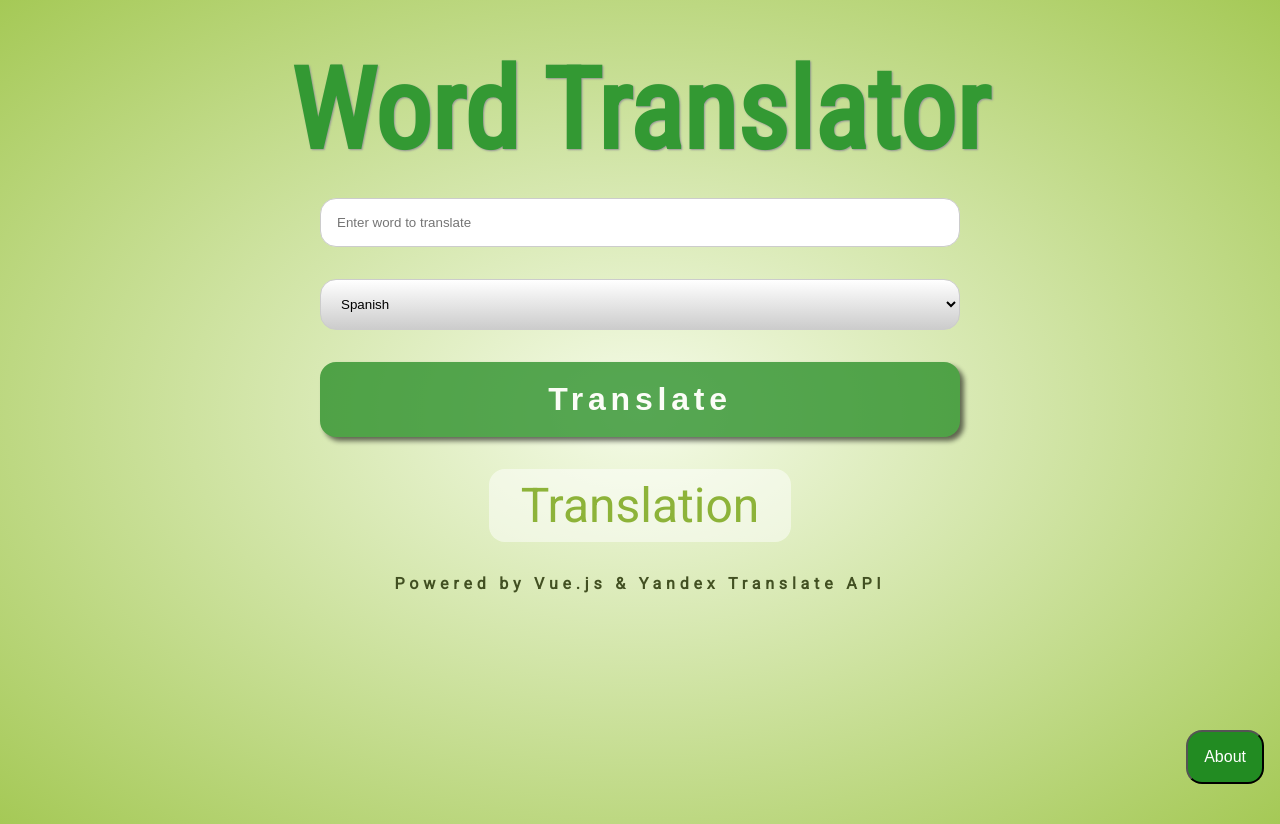
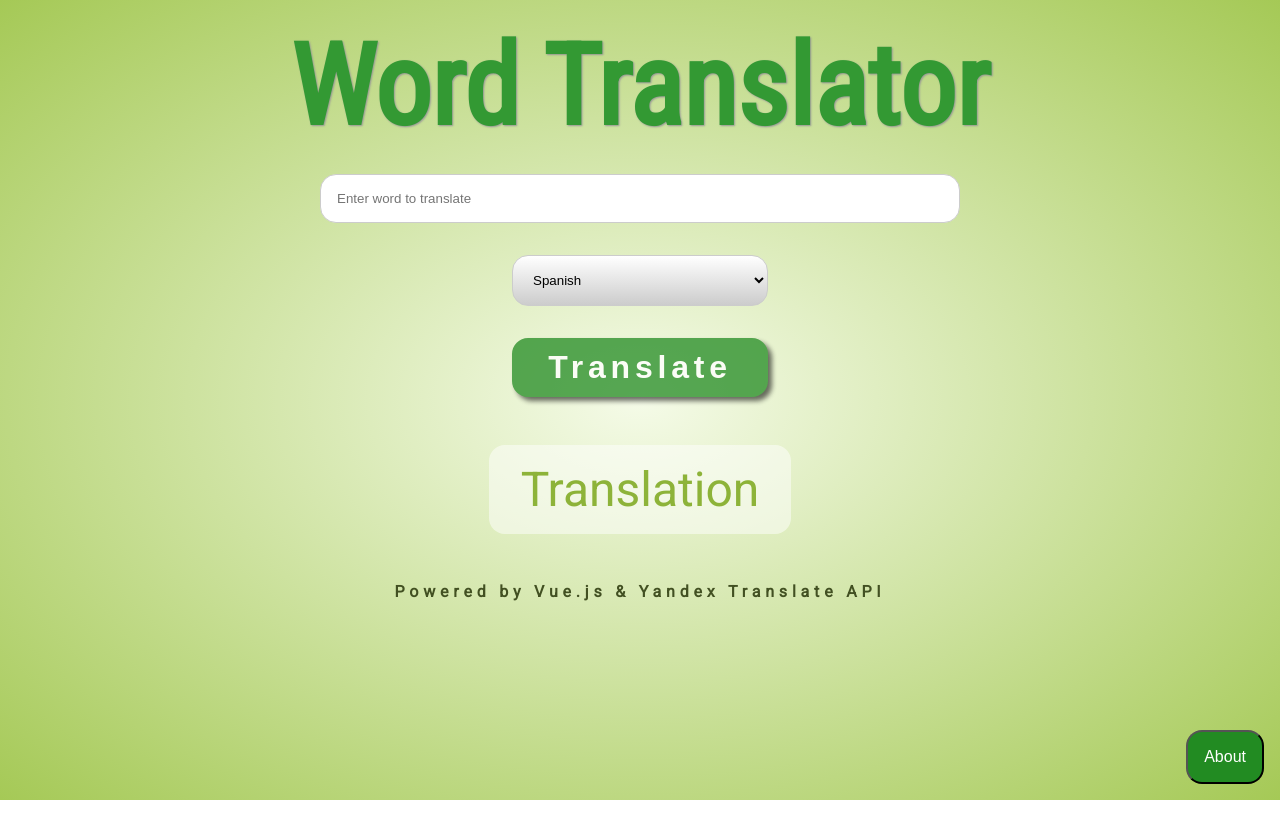
Before and after one commit to jbratcher/word_translator, a Vue app: page / in a window 1280 px wide. After the commit the page ends 800 px from the top, so only its background shows below. Built offline with nearby package versions, Linux system fonts and the light colour scheme; what vue-resource would draw is missing.

Commit message:
css refactor

```diff
--- a/index.html
+++ b/index.html
@@ -7,37 +7,7 @@
     <link rel="stylesheet" href="src/css/styles.css">
   </head>
   <body>
-    <div id="about" class="hide">
-      <h2>About Word Translator</h2>
-      <p>Word Translator is a Vue SPA built using the Yandex Translate API.  It was born out of a tutorial created by Brad Traversy and continues to live on as a project to sharpen my skills wth a variety of tech including Node.js, Express.js, jQuery, CSS, and HTML.</p>
-      <a href="https://github.com/jbratcher/word_translator">Github project page</a>
-    </div>
     <div id="app"></div>
-    <button id="about-btn">About</button>
     <!-- built files will be auto injected -->
-    <script
-    src="https://code.jquery.com/jquery-3.2.1.slim.min.js"
-    integrity="sha256-k2WSCIexGzOj3Euiig+TlR8gA0EmPjuc79OEeY5L45g="
-    crossorigin="anonymous">
-    </script>
-    <script>
-
-      $(document).ready(function(){
-        $("#about-btn").click(function(){
-            $("#about").toggleClass("hide");
-            $("input").toggleClass("hide");
-        });
-      });
-
-      $(document).ready(function() {
-        $("#about-btn").click(function(){
-          var btnTxt = $(this);
-          btnTxt.text() == "Home"
-              ? btnTxt.text("About")
-              : btnTxt.text("Home");
-        });
-      });
-
-    </script>
   </body>
 </html>
--- a/src/App.vue
+++ b/src/App.vue
@@ -1,26 +1,33 @@
 <template>
   <div id="app" class="container">
+    <About></About>
     <h1>Word Translator</h1>
     <TranslateForm  v-on:formSubmit="translateText"></TranslateForm>
     <TranslateOutput v-text="translatedText"></TranslateOutput>
     <h5>Powered by Vue.js & Yandex Translate API</h5>
+    <AboutButton></AboutButton>
   </div>
 </template>
 
 <script>
 
+import About from "./components/About"
 import TranslateForm from "./components/TranslateForm"
 import TranslateOutput from "./components/TranslateOutput"
+import AboutButton from "./components/AboutButton"
 
 export default {
   name: "app",
   components: {
-    TranslateForm, TranslateOutput
+    About, TranslateForm, TranslateOutput, AboutButton
   },
-  data: function() {
+  data: {
+    function() {
       return {
         translatedText: ""
       };
+    },
+    seen: false
   },
   created() {
     this.translatedText = "Translation";
@@ -33,7 +40,7 @@ export default {
     });
     }
   }
-}
+};
 
 </script>
 
--- /dev/null
+++ b/src/components/About.vue
@@ -0,0 +1,21 @@
+<template>
+    <div id="about" v-show="show">
+      <h2>About Word Translator</h2>
+      <p>Word Translator is a Vue SPA built using the Yandex Translate API.  It was born out of a tutorial created by Brad Traversy and continues to live on as a project to sharpen my skills wth a variety of tech including Node.js, Express.js, jQuery, CSS, and HTML.</p>
+      <a href="https://github.com/jbratcher/word_translator">Github project page</a>
+    </div>
+</template>
+
+<script>
+
+import AboutButton from "./AboutButton";
+
+export default {
+  components: AboutButton,
+  name: 'about',
+  show: true
+};
+
+</script>
+
+<style src="../css/styles.css"  type="text/css"></style>
--- /dev/null
+++ b/src/components/AboutButton.vue
@@ -0,0 +1,15 @@
+<template>
+    <button id="about-btn" @click="show = !show" >About</button>
+</template>
+
+<script>
+
+
+export default {
+   name: 'aboutButton',
+   show: true
+};
+
+</script>
+
+<style src="../css/styles.css"  type="text/css"></style>
--- a/src/css/styles.css
+++ b/src/css/styles.css
@@ -14,7 +14,7 @@ body {
 }
 
 .container {
-    margin: 3vh 0 0 0;
+    margin: 0;
     padding: 0;
     display: flex;
     flex-direction: column;
@@ -133,6 +133,7 @@ form select:focus {
     background: radial-gradient(#F5FBE8 0%, rgba(165,201,86,1)  100%);
     color: #393;
     text-align: center;
+    z-index: 99;
 }
 
 #about h2 {
@@ -155,26 +156,114 @@ form select:focus {
 
 /* Media Queries */
 
-@media (min-width: 30rem) {
+@media (min-width: 10rem) {
 
-    form input, form select {
+    form input {
         width: 70vw;
+    }
+
+    form select {
+        width: 50vw;
+        align-self: center;
     }
 
     h1 {
         font-size: 4rem;
     }
 
+    .btn {
+        font-size: 1rem;
+        width: 70vw;
+        align-self: center;
+    }
+
+    .output {
+        font-size: 1rem;
+        margin: 1rem 2rem;
+    }
+
+}
+
+@media (min-width: 30rem) {
+
+    form input {
+        width: 50vw;
+    }
+
+    form select {
+        width: 40vw;
+        align-self: center;
+    }
+
+    h1 {
+        font-size: 4rem;
+    }
+
+    .btn {
+        font-size: 1rem;
+        width: 40vw;
+        align-self: center;
+    }
+
+    .output {
+        font-size: 2rem;
+        padding: 1rem 2rem;
+        margin: 1rem 2rem;
+    }
+
 }
 
 @media (min-width: 50rem) {
 
-    form input, form select {
+    form input {
         width: 50vw;
+    }
+
+    form select {
+        width: 30vw;
+        align-self: center;
     }
 
     h1 {
         font-size: 7rem;
     }
 
+    .btn {
+        width: 30vw;
+        padding: 0.5rem;
+        align-self: center;
+    }
+
+    .output {
+        font-size: 2rem;
+        margin: 1rem 2rem;
+    }
+
 }
+
+@media (min-width: 70rem) {
+
+    form input, form select {
+        width: 50vw;
+    }
+
+    form select {
+        width: 20vw;
+        align-self: center;
+    }
+
+    h1 {
+        font-size: 7rem;
+    }
+
+    .output {
+        font-size: 3rem;
+    }
+
+    .btn {
+        font-size: 2rem;
+        width: 20vw;
+        align-self: center;
+    }
+
+}
```
Lines whose indentation alone changed are shown as unchanged.
